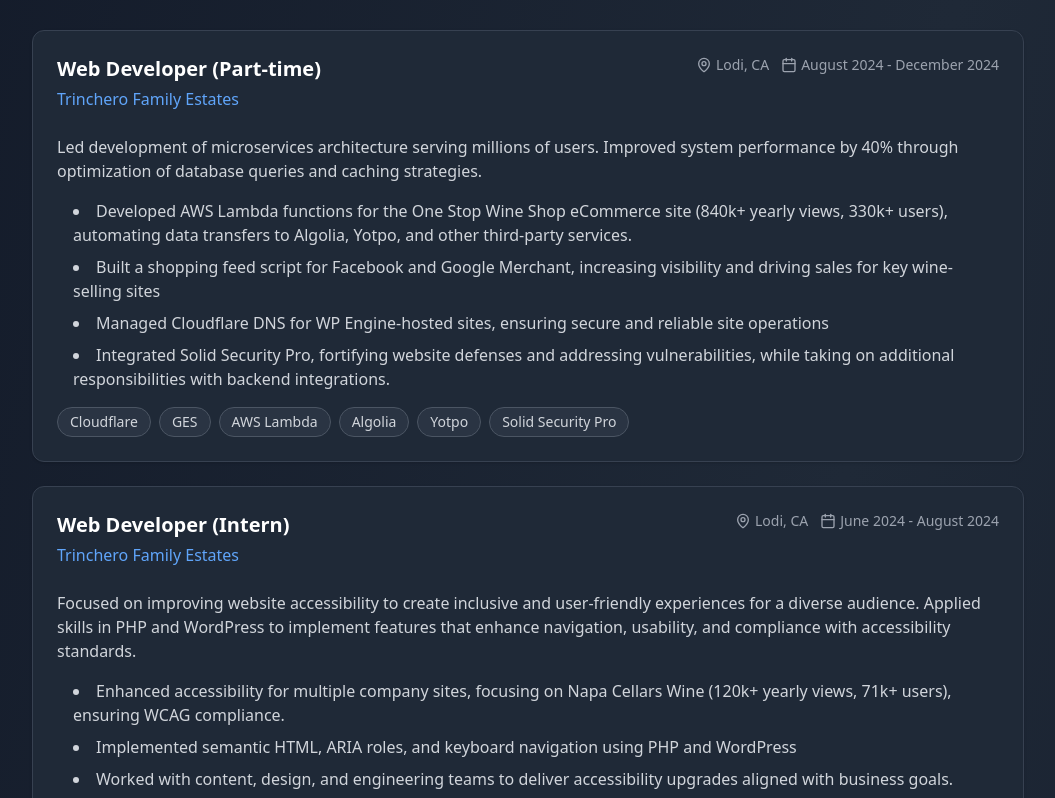
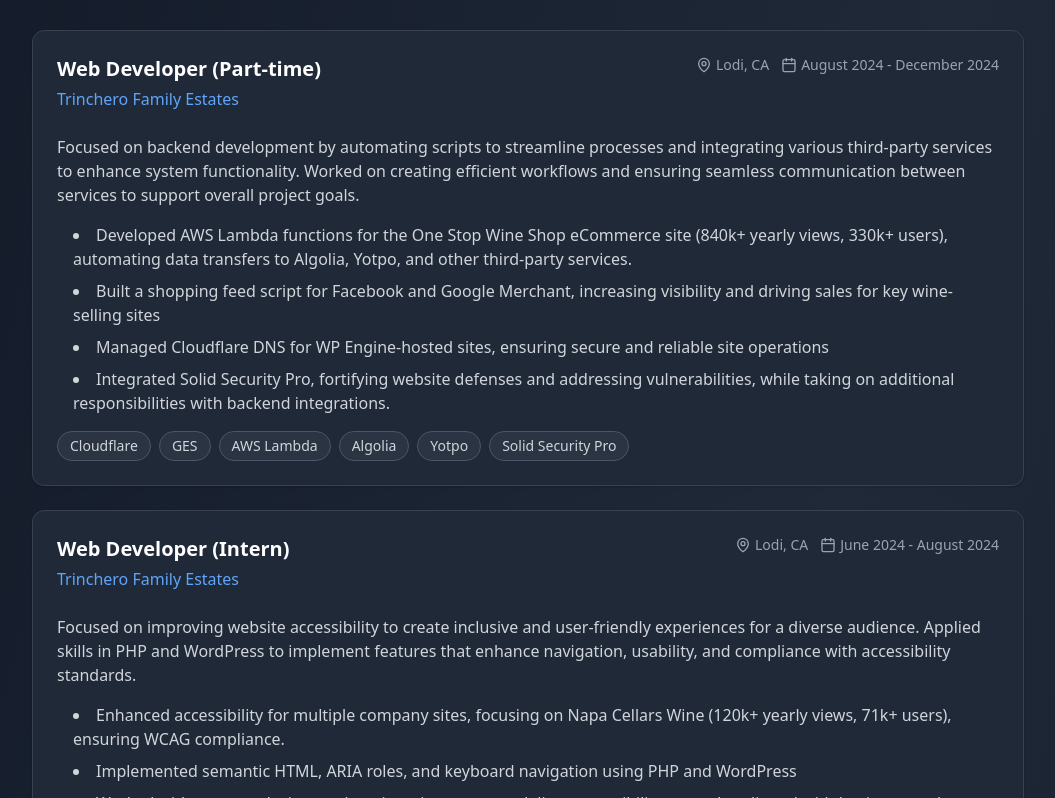
Before and after one commit to Dieg0raf/dieg0raf.github.io, a React (Vite) app: page / in a window 1280 px wide. Shown: the part 902-1700 px from the top of the page, without its empty margins (112-1167 px from the left). Built offline with nearby package versions, Linux system fonts and the light colour scheme.

Commit message:
added new skill

```diff
--- a/src/components/Experience.tsx
+++ b/src/components/Experience.tsx
@@ -9,7 +9,7 @@
       location: "Lodi, CA",
       duration: "August 2024 - December 2024",
       description:
-        "Led development of microservices architecture serving millions of users. Improved system performance by 40% through optimization of database queries and caching strategies.",
+        "Focused on backend development by automating scripts to streamline processes and integrating various third-party services to enhance system functionality. Worked on creating efficient workflows and ensuring seamless communication between services to support overall project goals.",
       responsibilities: [
         "Developed AWS Lambda functions for the One Stop Wine Shop eCommerce site (840k+ yearly views, 330k+ users), automating data transfers to Algolia, Yotpo, and other third-party services.",
         "Built a shopping feed script for Facebook and Google Merchant, increasing visibility and driving sales for key wine-selling sites",
--- a/src/components/Skills.tsx
+++ b/src/components/Skills.tsx
@@ -83,6 +83,10 @@
         name: "AWS",
         icon: "https://cdn.jsdelivr.net/gh/devicons/devicon@latest/icons/amazonwebservices/amazonwebservices-plain-wordmark.svg",
       },
+      {
+        name: "Docker",
+        icon: "https://cdn.jsdelivr.net/gh/devicons/devicon@latest/icons/docker/docker-original.svg",
+      },
       { name: "REST API", Component: Server },
       { name: "tRPC", Component: Code2 },
       {
```
